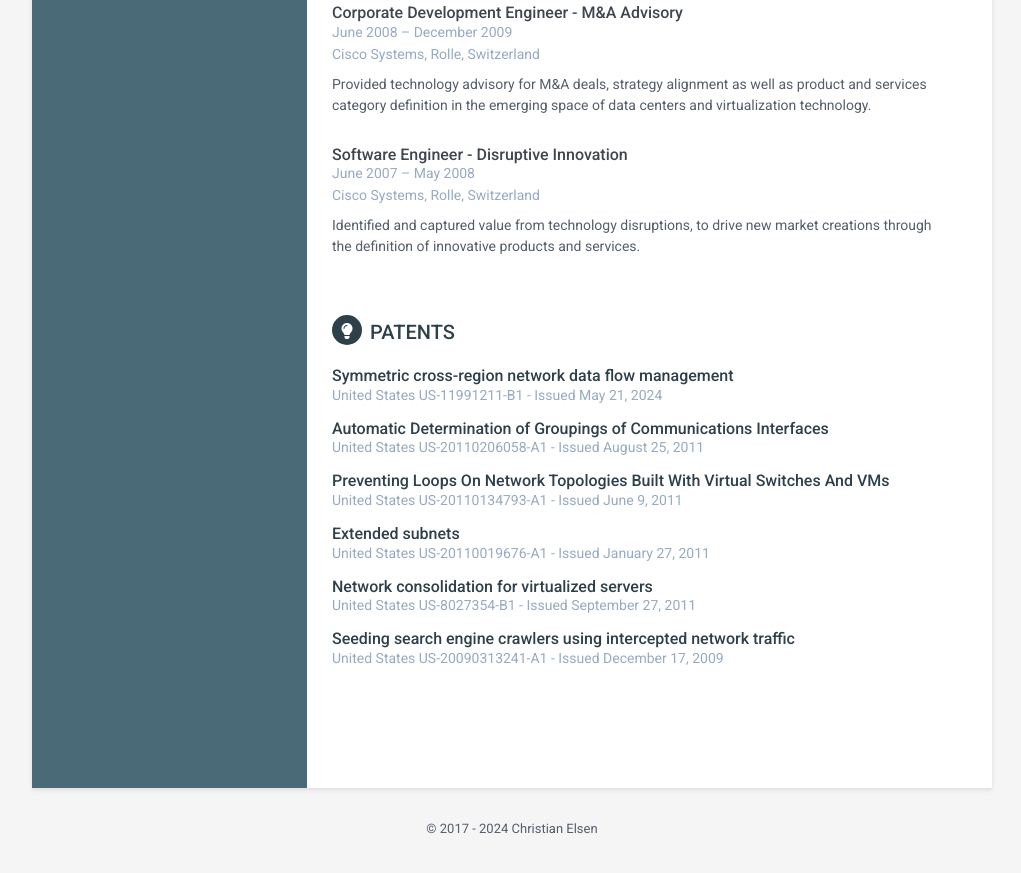
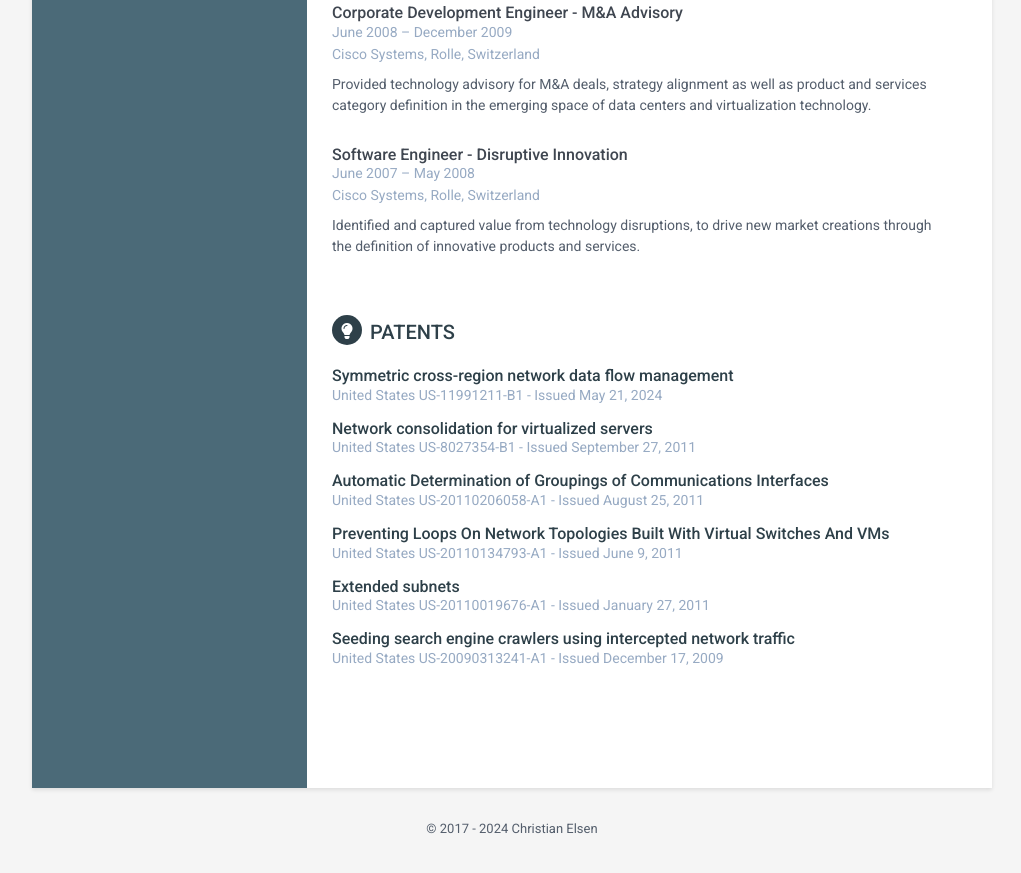
Before and after one commit to chriselsen/chriselsen.github.io, a Jekyll site: the page built from index.html, in a window 1280 px wide and 900 px high, scrolled down 1517 px. Shown: the top 873 px of the window, without its empty margins (128-1149 px from the left). Built offline with Jekyll 4.4.1, drawn with Linux system fonts in a browser that asks for light colours.

Commit message:
Update patents.html

```diff
--- a/_includes/patents.html
+++ b/_includes/patents.html
@@ -4,6 +4,11 @@
                 <div class="item">
                         <h3 class="patent-title"><a href="https://ppubs.uspto.gov/dirsearch-public/print/downloadPdf/11991211" target="_blank">Symmetric cross-region network data flow management</a></h3>
                         <div class="patent-id">United States US-11991211-B1 - Issued May 21, 2024</div>
+                </div><!--//item-->
+
+                <div class="item">
+                        <h3 class="patent-title"><a href="https://ppubs.uspto.gov/dirsearch-public/print/downloadPdf/8027354" target="_blank">Network consolidation for virtualized servers</a></h3>
+                        <div class="patent-id">United States US-8027354-B1 - Issued September 27, 2011</div>
                 </div><!--//item-->
 
                 <div class="item">
@@ -22,11 +27,6 @@
                 </div><!--//item-->
 
                 <div class="item">
-                        <h3 class="patent-title"><a href="https://ppubs.uspto.gov/dirsearch-public/print/downloadPdf/8027354" target="_blank">Network consolidation for virtualized servers</a></h3>
-                        <div class="patent-id">United States US-8027354-B1 - Issued September 27, 2011</div>
-                </div><!--//item-->
-
-                <div class="item">
                         <h3 class="patent-title"><a href="https://ppubs.uspto.gov/dirsearch-public/print/downloadPdf/20090313241" target="_blank">Seeding search engine crawlers using intercepted network traffic</a></h3>
                         <div class="patent-id">United States US-20090313241-A1 - Issued December 17, 2009</div>
                 </div><!--//item-->
```
